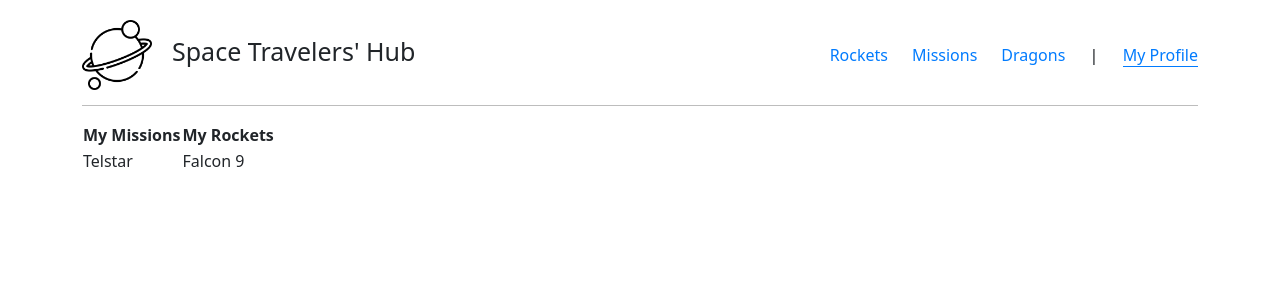
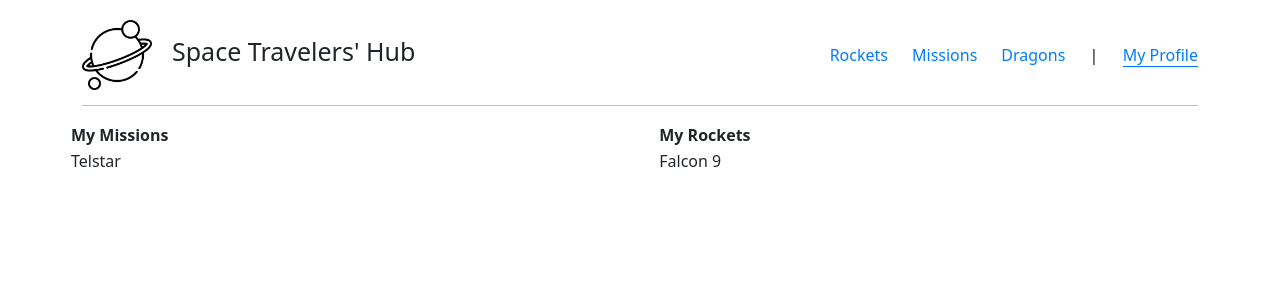
Before and after one commit to rubydevi/react-group-project, a React (Create React App) app: page /profile in a window 1280 px wide. Shown: the top 300 px of the page. Built offline with nearby package versions, Linux system fonts and the light colour scheme; a web font is replaced by a local one.

Commit message:
Profile page table fixed

```diff
--- a/src/components/Profile.js
+++ b/src/components/Profile.js
@@ -1,7 +1,11 @@
 import Container from 'react-bootstrap/Container';
+import Row from 'react-bootstrap/Row';
+import Col from 'react-bootstrap/Col';
 
-const ProfileComponent = () => (
+const ProfileComponent = () => {
+  return (
   <Container>
+    <Row>
       <table>
         <tr>
           <th>My Missions</th>
@@ -12,7 +16,11 @@ const ProfileComponent = () => (
           <td>Falcon 9</td>
         </tr>
       </table>
+    </Row>
+
   </Container>
-);
+  )
+  }
+  ;
 
 export default ProfileComponent;
```
Lines whose indentation alone changed are shown as unchanged.
